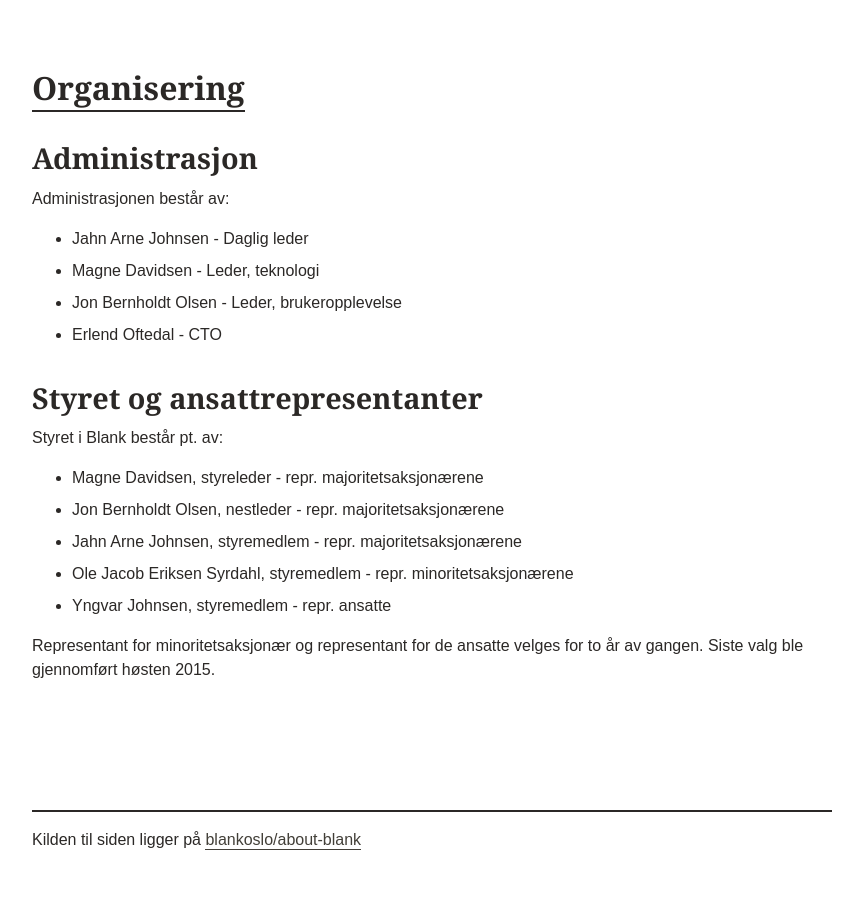
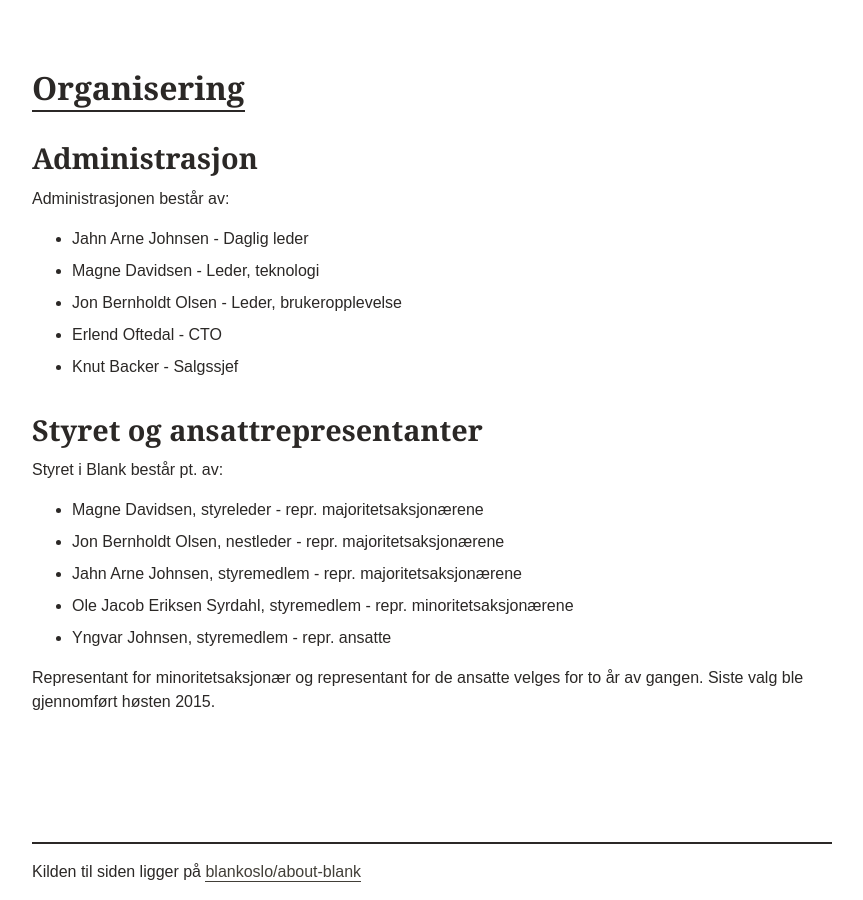
Before and after one commit to blankoslo/about-blank, a Jekyll site: the page built from index.md, in a window 1280 px wide and 900 px high, scrolled down 4149 px. Shown: the whole window, without its empty margins (208-1071 px from the left). Built offline with Jekyll 4.4.1, drawn with Linux system fonts in a browser that asks for light colours; before the commit the page ends 5017 px from its top, so only the background shows below that.

Commit message:
Add salgssjef to organisering

```diff
--- a/content/organisering.markdown
+++ b/content/organisering.md
@@ -11,6 +11,7 @@
 - Magne Davidsen - Leder, teknologi
 - Jon Bernholdt Olsen - Leder, brukeropplevelse
 - Erlend Oftedal - CTO
+- Knut Backer - Salgssjef
 
 ## Styret og ansattrepresentanter
 Styret i Blank består pt. av:
```
